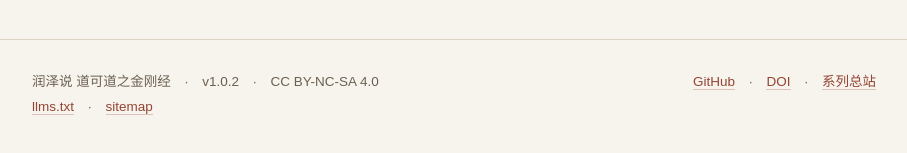
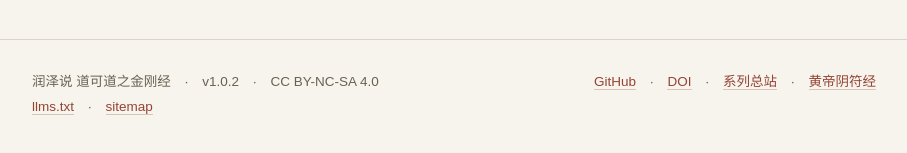
Before and after one commit to q1z2q3-debug/daokedao-jingang, a plain HTML site: page docs/index.html in a window 1280 px wide. Shown: the part 1431-1584 px from the top of the page, without its empty margins (186-1093 px from the left). Drawn offline with Linux system fonts and the light colour scheme; a web font is replaced by a local one.

Commit message:
系列页脚补入《黄帝阴符经》

```diff
--- a/docs/index.html
+++ b/docs/index.html
@@ -97,6 +97,6 @@ footer .wrap{display:flex;justify-content:space-between;gap:18px;flex-wrap:wrap}
 <p class="small">底本：姚秦鸠摩罗什译；异读随文出注。参考 <a href="https://q1z2q3-debug.github.io/daokedao-jingang/preface.html">卷首·体例与总纲</a>。</p>
 </div></main><footer><div class="wrap">
 <div class="small">润泽说 道可道之金刚经　·　v1.0.2　·　CC BY-NC-SA 4.0<br><a href="https://q1z2q3-debug.github.io/daokedao-jingang/llms.txt">llms.txt</a>　·　<a href="https://q1z2q3-debug.github.io/daokedao-jingang/sitemap.xml">sitemap</a></div>
-<div class="small"><a href="https://github.com/q1z2q3-debug/daokedao-jingang">GitHub</a>　·　<a href="https://doi.org/10.5281/zenodo.24222027">DOI</a>　·　<a href="https://q1z2q3-debug.github.io/runze-daokedao/">系列总站</a></div>
+<div class="small"><a href="https://github.com/q1z2q3-debug/daokedao-jingang">GitHub</a>　·　<a href="https://doi.org/10.5281/zenodo.24222027">DOI</a>　·　<a href="https://q1z2q3-debug.github.io/runze-daokedao/">系列总站</a>　·　<a href="https://q1z2q3-debug.github.io/daokedao-yinfujing/">黄帝阴符经</a></div>
 </div></footer>
 </body></html>
```
